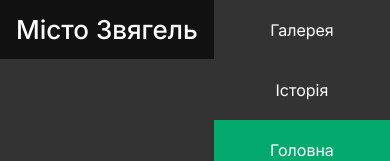
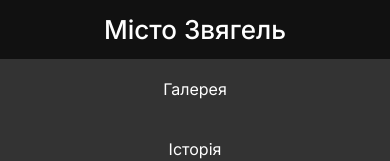
Before and after one commit to kazhemyaka/ov-r_labs, a plain HTML site: page lab2_ov-r/index.html in a window 390 px wide. Shown: the top 161 px of the page. Drawn offline with Linux system fonts and the light colour scheme.

Commit message:
Fixed mobile menu

```diff
--- a/lab2_ov-r/styles.css
+++ b/lab2_ov-r/styles.css
@@ -12,15 +12,18 @@ body {
 nav {
     background-color: #333;
 }
+
+nav div {
+    float: left;
+}
+
 nav div a {
-    vertical-align: middle;
     font-size: 26px;
     font-weight: 500;
-    float: left;
     display: block;
     color: white;
+    padding: 14px 16px;
     text-align: center;
-    padding: 14px 16px;
     text-decoration: none;
 }
 
```
